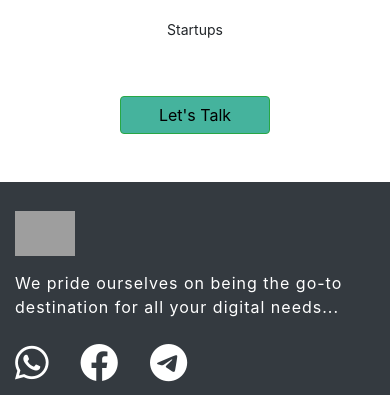
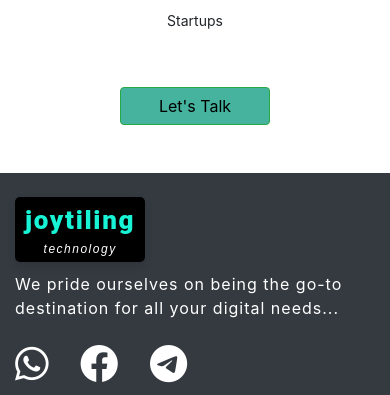
Before and after one commit to Rashmi-kushwah/Kedar-Technology, a Django app: page / in a window 390 px wide. Shown: the part 6105-6500 px from the top of the page. Run offline with Django 5.2, Linux system fonts and the light colour scheme; data comes from the database, SQL or seed files in the repository; some libraries are stand-ins or nearby versions; grey boxes are pictures that could not be loaded.

Commit message:
Commit message

```diff
--- a/Templates/Homepage.html
+++ b/Templates/Homepage.html
@@ -377,13 +356,13 @@
 
     {% load static %}
 
-    <div id="videoCarousel" class="carousel slide" data-ride="carousel" data-interval="2000" > <!-- Set data-interval to 2000 milliseconds (2 seconds) -->
+    <div id="videoCarousel" class="carousel slide" data-ride="carousel" data-interval="2000"> <!-- Set data-interval to 2000 milliseconds (2 seconds) -->
         <div class="Slider-container">
             <div class="carousel-inner">
                 <div class="carousel-item active">
-                    <img src="https://seupload.com/cache/plugins/filepreviewer/130428/9c5e277ca5717bc1532d44b547f9fdc32b8e9b7c68397b3f5a2a93ffd0c495ac/1100x800_cropped.jpg" alt="">
+                    <img src="https://media.istockphoto.com/id/1456339578/photo/developing-programming-and-coding-technologies-professional-developer-programmer-cooperation.jpg?s=612x612&w=0&k=20&c=Ayg5Wi-Czijyu742Or6Dzoy7XyBGWJxRhbpsGXNfCcw=" alt="">
                     <div class="video">
-                        <div class="carousel-caption  d-md-block">
+                        <div class="carousel-caption d-none d-md-block">
                             <h5>For our upcoming business partner & clients.</h5>
                             <p>At joytilingtechnology Web Code, we go beyond code – we understand <br> your unique challenges and goals to craft bespoke web and mobile applications that propel…</p>
                             <a href="/Contact-Us/" class="btn btn-primary" style="background-color: #76D7C4; color: black; margin-top: 20px;">Get More info</a>
@@ -391,9 +370,9 @@
                     </div>
                 </div>
                 <div class="carousel-item">
-                    <img src="https://seupload.com/cache/plugins/filepreviewer/130427/8ac760de59088c277a242eac01bf896c489d832967d7b331cb80233d03b7913d/1100x800_cropped.jpg" class="d-block w-100" alt="...">
+                    <img src="https://img.freepik.com/free-vector/light-wave-border-background_53876-67162.jpg?size=626&ext=jpg&ga=GA1.1.1759357101.1709883534&semt=ais_hybrid" class="d-block w-100" alt="...">
                     <div class="video">
-                        <div class="carousel-caption  d-md-block">
+                        <div class="carousel-caption d-none d-md-block">
                             <h5>Best IT Solution & Company In Global Community.</h5>
                             <p>Discover a world of limitless opportunities as we harness the latest technologies and our passion for excellence to deliver transformative software solutions. Join us on…</p>
                             <a href="/Contact-Us/" class="btn btn-primary" style="background-color: #76D7C4; color: black; margin-top: 20px;">Get More info</a>
@@ -401,9 +380,9 @@
                     </div>
                 </div>
                 <div class="carousel-item"> <!-- Third slide -->
-                    <img src="https://seupload.com/cache/plugins/filepreviewer/130429/0c294e9aeb884f5ad0ba91d4b41049323a7a13c6ef7348854d804c4f72425f34/1100x800_cropped.jpg" class="d-block w-100" alt="...">
+                    <img src="https://media.istockphoto.com/id/1212284111/photo/blue-light-defocused-blurred-motion-abstract-background.webp?b=1&s=612x612&w=0&k=20&c=C25mgTTPYc55rt6bDBKyT82d6ff4SK3J4pa-qV6ss30=" class="d-block w-100" alt="...">
                     <div class="video">
-                        <div class="carousel-caption d-md-block">
+                        <div class="carousel-caption d-none d-md-block">
                             <h5>Innovative Solutions Tailored for You.</h5>
                             <p>Our team is dedicated to creating innovative solutions that are specifically tailored to your business needs.</p>
                             <a href="/Contact-Us/" class="btn btn-primary" style="background-color: #76D7C4; color: black; margin-top: 20px;">Get More info</a>
--- a/Templates/footer.html
+++ b/Templates/footer.html
@@ -110,40 +110,44 @@
         font-size: 15px;
     }
 }
-.navbar-brand .brand-text {
-    color: rgb(24, 243, 214);
+@import url('https://fonts.googleapis.com/css2?family=Roboto:wght@700&family=Montserrat:wght@400&display=swap');
+
+.navbar-brand-custom {
+    font-family: 'Arial', sans-serif;
+    background-color: black; /* Background for contrast */
+    text-align: center; /* Center the text */
+    padding: 4px 10px;
+    border-radius: 5px;
+    box-shadow: 0 4px 8px rgba(0, 0, 0, 0.1);
+    display: inline-block; /* Ensures the entire block is treated as one unit */
+    text-decoration: none; /* Remove underline */
 }
 
-/* Hide the text on mobile screens */
-
-    @media (max-width: 768px) {
-        .dropdown-menu {
-        width: 80px; /* Adjust the width for smaller screens */
-        left: 50%; /* Position it relative to the screen */
-        transform: translateX(-50%);
-        }
-    .navbar-brand .brand-text {
-        display: none;
-    }
-    /* .navbar-brand img{
-        width: 40px;
-        height: 50px;
-
-    } */
+.navbar-brand-custom .line1,
+.navbar-brand-custom .line2 {
+    display: block; /* Force each line to be on its own row */
+    margin: 0;
+    padding: 0;
 }
 
-.navbar-brand .brand-logo {
-    width: 60px;
-    height: auto; /* Keeps the aspect ratio */
+.navbar-brand-custom .line1 {
+    font-family: 'Roboto', sans-serif;
+    font-size: 26px;
+    color: rgb(24, 243, 214);
+    text-shadow: 1px 1px 3px rgba(0, 0, 0, 0.6);
+    font-weight: 800;
+    letter-spacing: 1.7px;
 }
 
-/* Responsive size for smaller screens */
-@media (max-width: 768px) {
-    .brand-logo {
-        width: 40px;
-        height: auto; /* Keeps the aspect ratio */
-    }
+.navbar-brand-custom .line2 {
+    font-style: italic;
+    font-family: 'Montserrat', sans-serif;
+    font-size: 12px;
+    color: #fff;
+    letter-spacing: 1.5px;
+    text-shadow: 1px 1px 3px rgba(0, 0, 0, 0.2);
 }
+
 
 </style>
 <!DOCTYPE html>
@@ -169,9 +173,9 @@
                <br> technology
             </a>
          -->
-         <a class="navbar-brand" href="{% url 'homepage' %}">
-            <img src="https://seupload.com/cache/plugins/filepreviewer/130425/15f3add6def65a603f9bdf6267e0f1813dbf4475bf169d5eccd523518be040bc/1100x800_cropped.jpg" class="brand-logo" alt="joytilingtechnology Logo">
-            <span class="brand-text">joytilingtechnology</span>
+         <a class="navbar-brand-custom" href="{% url 'homepage' %}" style="text-decoration: none;">
+            <span class="line1">joytiling </span>
+            <span class="line2">technology</span>
         </a>
 
             <!-- <a class="navbar-brand" href="{% url 'homepage' %}" style="font-size: 24px; font-weight: bold;">
--- a/Templates/header.html
+++ b/Templates/header.html
@@ -13,7 +13,6 @@
     <link rel="stylesheet" href="https://cdnjs.cloudflare.com/ajax/libs/font-awesome/5.15.4/css/all.min.css">
 
     <style>
-
       .navbar-nav .nav-link {
             font-size: 17px;
             /* color: white !important; */
@@ -21,21 +20,11 @@
               font-weight: 400;
 
         }
+
         .dropdown-menu {
-        background-color: rgb(36, 35, 35);
-        width: 300px;
-        margin-left: 50px;
-        position: absolute;
-        right: 50px;
-        top: 100%;
-        z-index: 1000;
-    }
-
-        /* .dropdown-menu {
             background-color: rgb(36, 35, 35);
             width: 300px;
-
-        } */
+        }
         .dropdown-item {
             color: white;
         }
@@ -43,7 +32,7 @@
             background-color: rgba(255, 255, 255, 0.1);
         }
         .navbar-nav {
-            margin-left:58%;
+            margin-left:60%;
 
         }
 
@@ -105,53 +94,20 @@
     letter-spacing: 1.5px;
     text-shadow: 1px 1px 3px rgba(0, 0, 0, 0.2);
 }
-/* Set the color of the text */
-.navbar-brand .brand-text {
-    color: rgb(24, 243, 214);
-}
-
-/* Hide the text on mobile screens */
-
-    @media (max-width: 768px) {
-        .dropdown-menu {
-        width: 80px; /* Adjust the width for smaller screens */
-        left: 50%; /* Position it relative to the screen */
-        transform: translateX(-50%);
-        }
-    .navbar-brand .brand-text {
-        display: none;
-    }
-    /* .navbar-brand img{
-        width: 40px;
-        height: 50px;
-
-    } */
-}
-
-/* Default size for larger screens */
- .navbar-brand .brand-logo {
-    width: 60px;
-    height: auto; /* Keeps the aspect ratio */
-}
-
-/* Responsive size for smaller screens */
-@media (max-width: 768px) {
-    .brand-logo {
-        width: 40px;
-        height: auto; /* Keeps the aspect ratio */
-    }
-}
 
     </style>
 </head>
 <body>
 
     <nav class="navbar navbar-expand-lg navbar-custom fixed-top">
+        <!-- <a class="navbar-brand-custom" href="{% url 'homepage' %}" style="font-size: 24px; font-weight: bold; text-decoration: none;  text-shadow: 2px 2px 4px rgba(0, 0, 0, 0.3);">
+            joytilingtechnology
+        </a> -->
+        <a class="navbar-brand-custom" href="{% url 'homepage' %}" style="text-decoration: none; ">
+            <span class="line1">joytiling </span>
+            <span class="line2">technology</span>
+        </a>
 
-        <a class="navbar-brand" href="{% url 'homepage' %}">
-            <img src="https://seupload.com/cache/plugins/filepreviewer/130425/15f3add6def65a603f9bdf6267e0f1813dbf4475bf169d5eccd523518be040bc/1100x800_cropped.jpg" class="brand-logo" alt="joytilingtechnology Logo">
-            <span class="brand-text">joytilingtechnology</span>
-        </a>
 
     <button class="navbar-toggler" type="button" data-toggle="collapse" data-target="#navbarNav" aria-controls="navbarNav" aria-expanded="false" aria-label="Toggle navigation">
         <span class="navbar-toggler-icon"><i class="fas fa-bars"></i></span>
```
Also changed, not shown: other parts of Templates/Homepage.html (+9 -30 lines), Templates/Subadmin_dashboard.html (+34 -28 lines), README.md (added).
